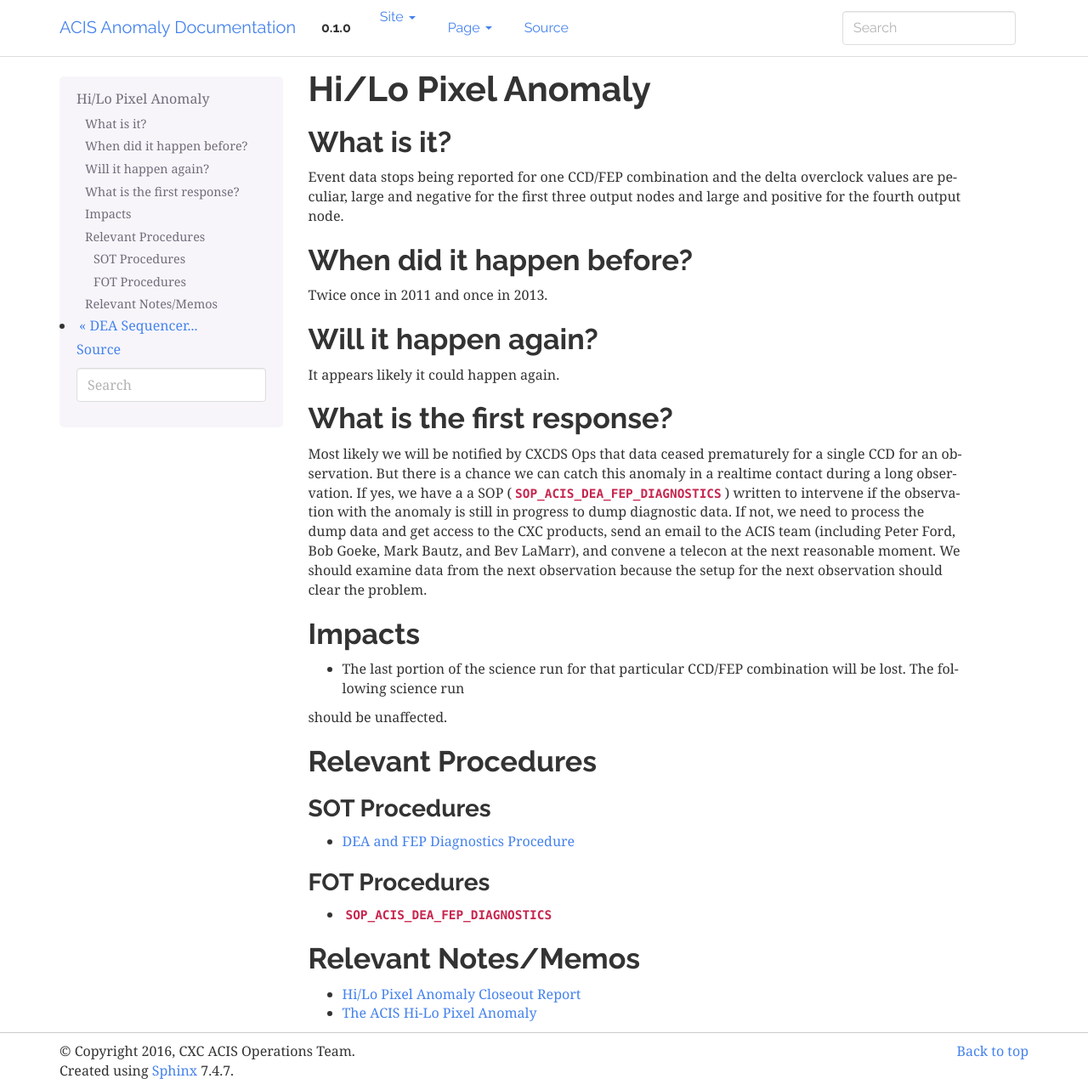
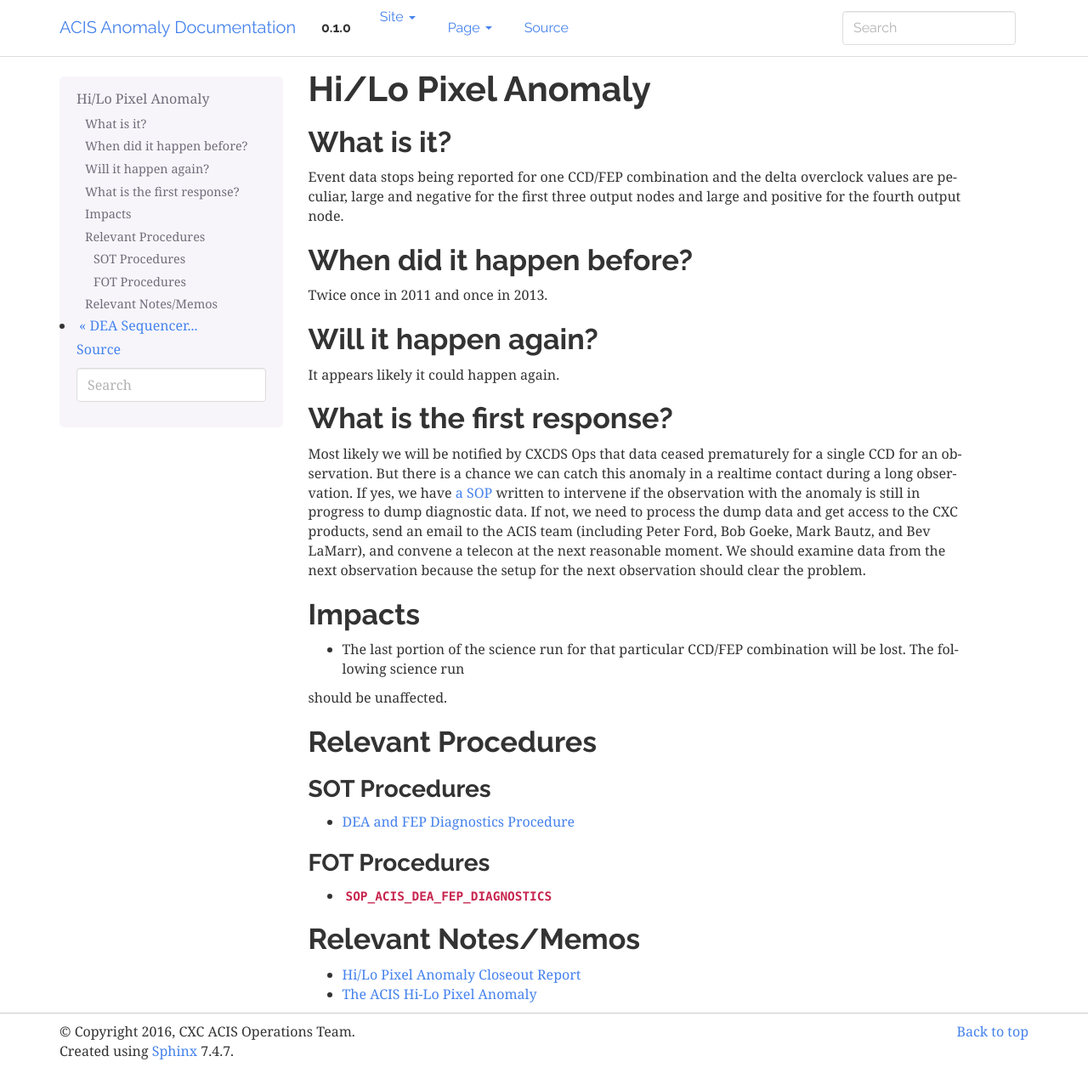
Before and after one commit to acisops/acis_anomaly_pages, a Sphinx documentation site: the page built from source/hi_lo_anomaly.rst, in a window 1280 px wide and 1283 px high. Shown: the whole window at 85% size. Built offline with Sphinx 7.4.7, drawn with Linux system fonts in a browser that asks for light colours.

Commit message:
Some edits to Hi-Lo anomaly page

```diff
--- a/source/hi_lo_anomaly.rst
+++ b/source/hi_lo_anomaly.rst
@@ -23,12 +23,12 @@ What is the first response?
 ---------------------------
 
 Most likely we will be notified by CXCDS Ops that data ceased prematurely for a single CCD for an observation. But there
-is a chance we can catch this anomaly in a realtime contact during a long observation. If yes, we have a a SOP
-(|sop_diagnostics|_) written to intervene if the observation with the anomaly is still in progress to
-dump diagnostic data. If not, we need to process the dump data and get access to the CXC products, send an email to the
-ACIS team (including Peter Ford, Bob Goeke, Mark Bautz, and Bev LaMarr), and convene a telecon at the next reasonable
-moment. We should examine data from the next observation because the setup for the next observation should clear the
-problem.
+is a chance we can catch this anomaly in a realtime contact during a long observation. If yes, we have
+`a SOP <http://cxc.cfa.harvard.edu/acis/cmd_seq/dea_fep_diags.pdf>`_ written to intervene if the observation with the
+anomaly is still in progress to dump diagnostic data. If not, we need to process the dump data and get access to the
+CXC products, send an email to the ACIS team (including Peter Ford, Bob Goeke, Mark Bautz, and Bev LaMarr), and convene
+a telecon at the next reasonable moment. We should examine data from the next observation because the setup for the next
+observation should clear the problem.
 
 .. |sop_diagnostics| replace:: ``SOP_ACIS_DEA_FEP_DIAGNOSTICS``
 .. _sop_diagnostics: http://occweb.cfa.harvard.edu/occweb/FOT/configuration/procedures/SOP/SOP_ACIS_DEA_FEP_DIAGNOSTICS.pdf
@@ -45,7 +45,7 @@ Relevant Procedures
 SOT Procedures
 ++++++++++++++
 
-* `DEA and FEP Diagnostics Procedure <http://cxc.cfa.harvard.edu/acis/cmd_seq/dea_fep_diags.ps>`_
+* `DEA and FEP Diagnostics Procedure <http://cxc.cfa.harvard.edu/acis/cmd_seq/dea_fep_diags.pdf>`_
 
 FOT Procedures
 ++++++++++++++
```
